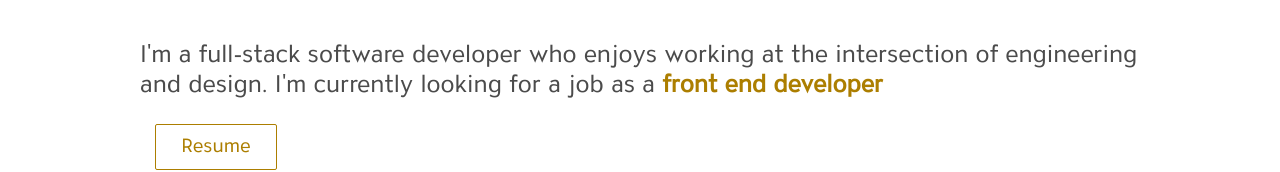
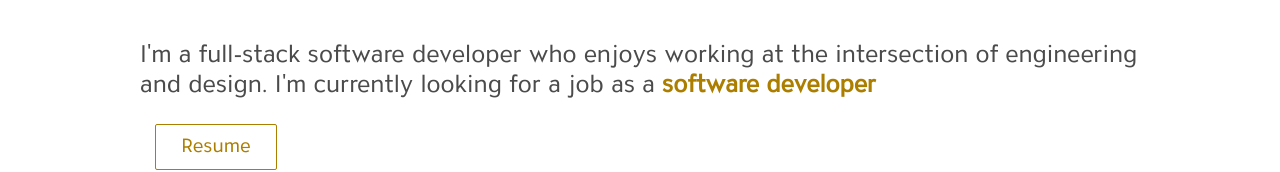
Before and after one commit to juneidea/My-Portfolio2, a React (Create React App) app: page / in a window 1280 px wide. Shown: the part 543-715 px from the top of the page. Built offline with nearby package versions, Linux system fonts and the light colour scheme.

Commit message:
add static

```diff
--- a/src/Home.js
+++ b/src/Home.js
@@ -9,7 +9,7 @@ const Home = () => {
                 <div className="home">
                 <h1>Hi, my name is <span className="highlight">June Suparoek</span>. I build things for people.</h1>
                 <p>I'm a full-stack software developer who enjoys working at the
-                intersection of engineering and design. I'm currently looking for a job as a <span className="highlight">front end developer</span></p>
+                intersection of engineering and design. I'm currently looking for a job as a <span className="highlight">software developer</span></p>
                 <a href={resume} target="_blank" rel="noopener noreferrer" className="button-link">Resume</a>
                 </div>
             </section>
--- a/src/data.js
+++ b/src/data.js
@@ -23,7 +23,7 @@ export const projectData = [
   {
     name: `Lady M.O.`,
     description: `3D effect on picture like the popular feature on Facebook. Snowing effect on top with particles.js`,
-    demo: 'https://lady-mo.herokuapp.com/',
+    demo: 'https://juneidea.github.io/Lady-M.O./',
     github: 'https://github.com/juneidea/Lady-M.O.',
     tech: ['particles.js', 'fake3D effect'],
     image: 'ladyMO.png',
@@ -48,7 +48,7 @@ export const projectData = [
     github: 'https://github.com/juneidea/starwar',
     tech: ['React-select', 'P5.js', 'CSS'],
     image: 'starWar.png',
-    active: true,
+    active: false,
   },
 
   {
```
